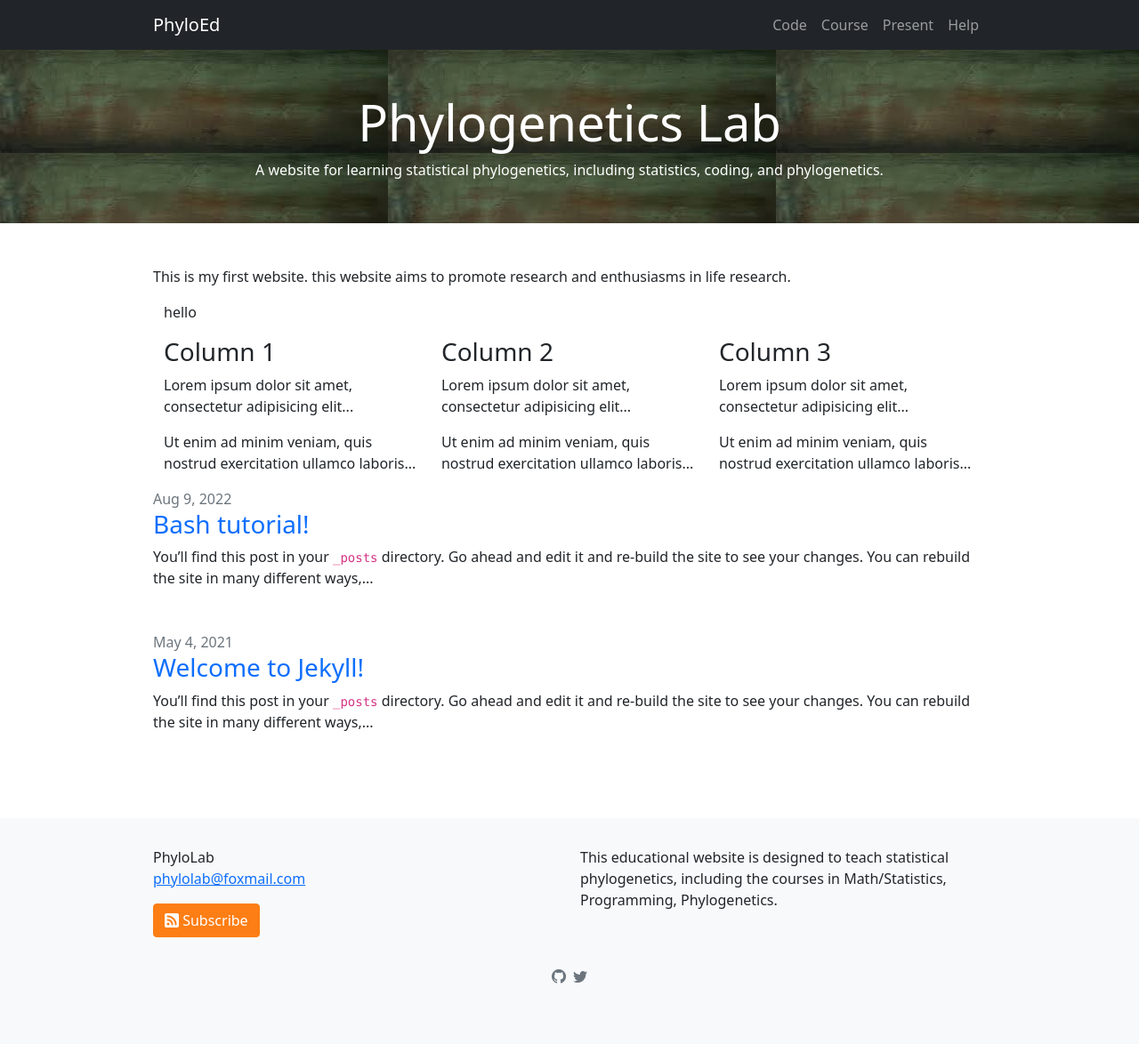
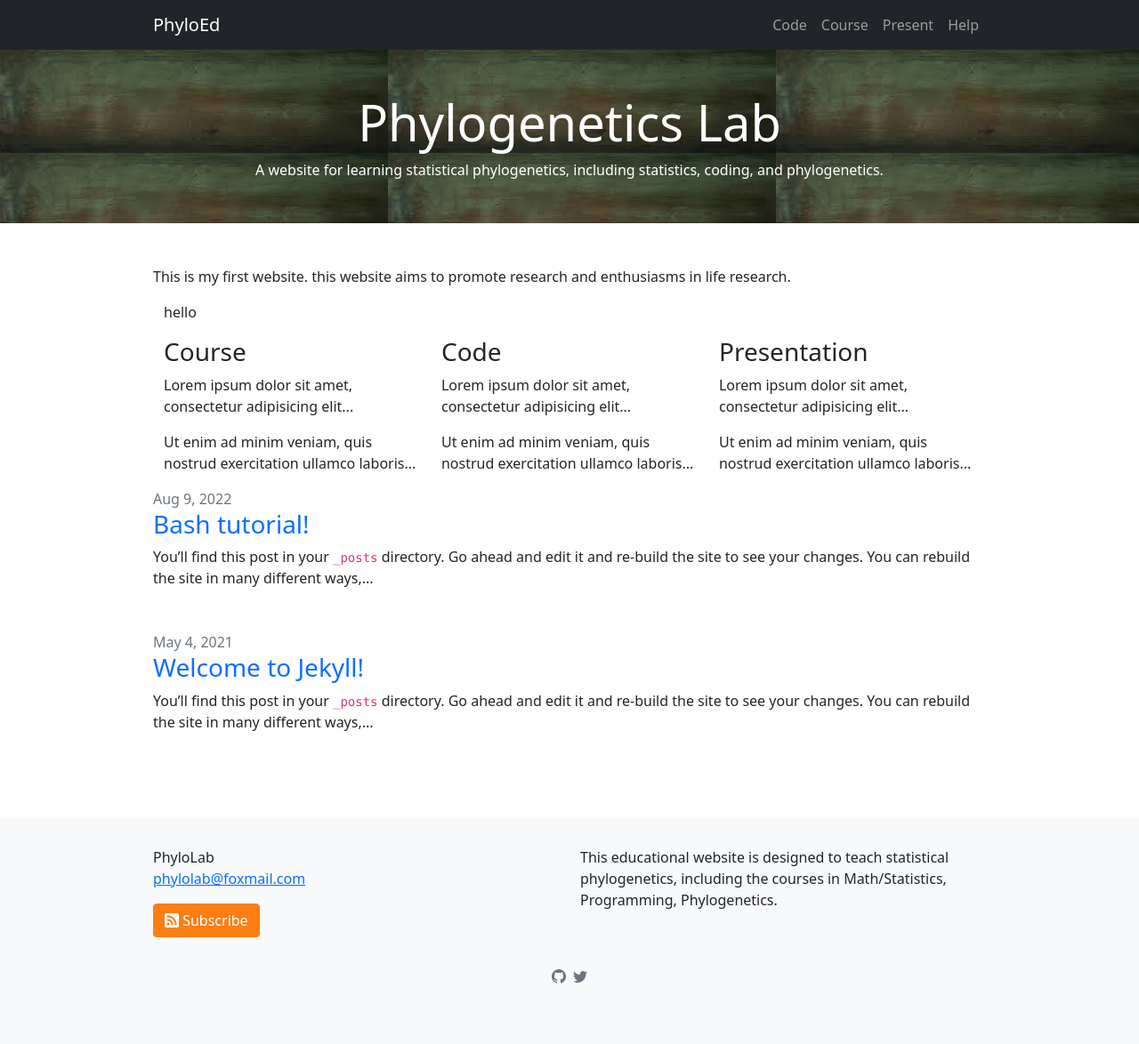
Before and after one commit to lliu1871/PhyEd, a Jekyll site: the page built from index.markdown, in a window 1280 px wide. Shown: the whole page at 89% size. Built offline with Jekyll 4.4.1, drawn with Linux system fonts in a browser that asks for light colours.

Commit message:
Update index.markdown

```diff
--- a/index.markdown
+++ b/index.markdown
@@ -11,17 +11,17 @@ This is my first website. this website aims to promote research and enthusiasms
   <p> hello </p>
   <div class="row">
     <div class="col-sm-4 text-left">
-      <h3>Column 1</h3>
+      <h3>Course</h3>
       <p>Lorem ipsum dolor sit amet, consectetur adipisicing elit...</p>
       <p>Ut enim ad minim veniam, quis nostrud exercitation ullamco laboris...</p>
     </div>
     <div class="col-sm-4">
-      <h3>Column 2</h3>
+      <h3>Code</h3>
       <p>Lorem ipsum dolor sit amet, consectetur adipisicing elit...</p>
       <p>Ut enim ad minim veniam, quis nostrud exercitation ullamco laboris...</p>
     </div>
     <div class="col-sm-4">
-      <h3>Column 3</h3>
+      <h3>Presentation</h3>
       <p>Lorem ipsum dolor sit amet, consectetur adipisicing elit...</p>
       <p>Ut enim ad minim veniam, quis nostrud exercitation ullamco laboris...</p>
     </div>
```
